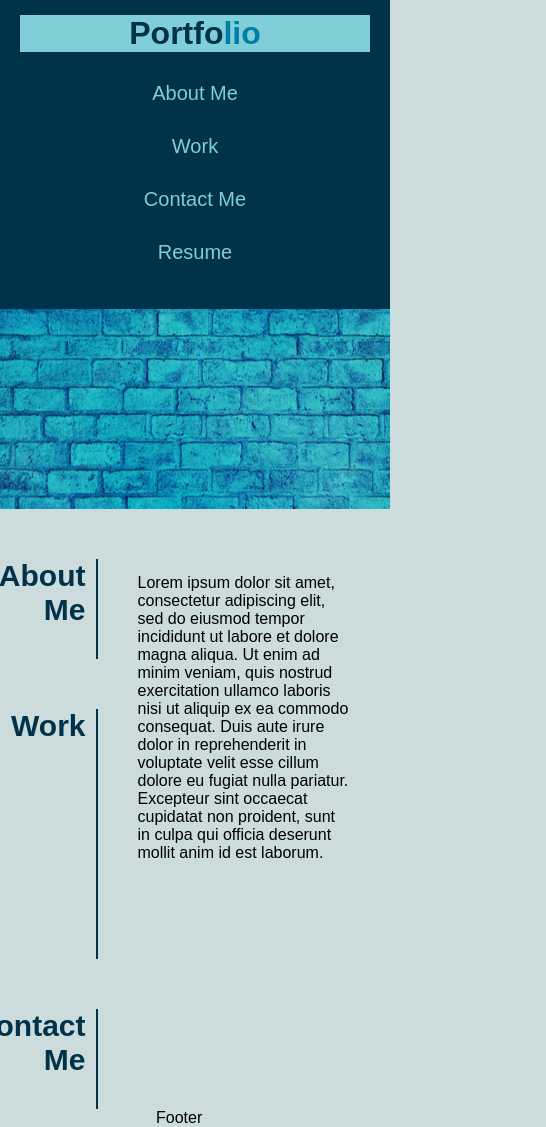
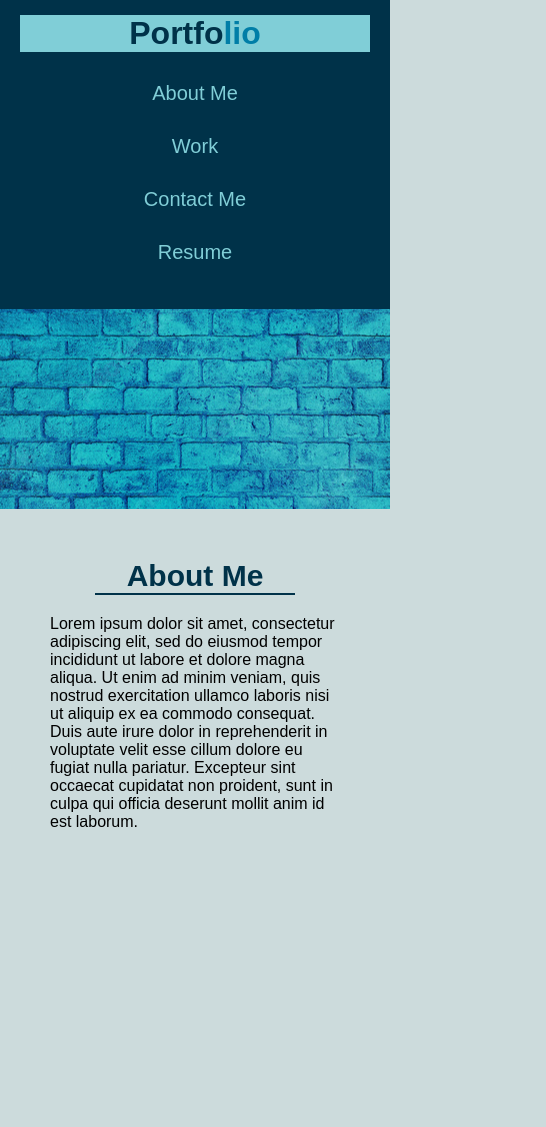
Before and after one commit to BradyLange1/My-Portfolio, a plain HTML site: page index.html in a window 390 px wide. Shown: the whole page, 546 px wide, since content can reach past the window. After the commit the page ends 881 px from the top, so only its background shows below. Drawn offline with Linux system fonts and the light colour scheme.

Commit message:
put aside section into main so mobile works better

```diff
--- a/assets/style.css
+++ b/assets/style.css
@@ -71,7 +71,7 @@ nav li a:hover {
 
 /* aside */
 
-aside {
+/* aside {
     width: 25%;
     display: inline-block;
 }
@@ -79,15 +79,6 @@ aside {
 aside section {
     display: flex;
     justify-content: end;
-}
-
-.aside-heading {
-    text-align: end;
-    padding-right: 10px;
-    color: var(--dark);
-    width: 200px;
-    border-right: 2px solid var(--dark);
-    font-size: 30px;
 }
 
 #first-section {
@@ -104,18 +95,33 @@ aside section {
 #third-section {
     margin-top: 50px;
     height: 100px;
-}
+} */
 
 /* main */
 
 main {
-    max-width: 75%;
-    float: right;
+    width: 100%;
+}
+
+.aside-heading {
+    text-align: end;
+    padding-right: 10px;
+    color: var(--dark);
+    width: 200px;
+    border-right: 2px solid var(--dark);
+    font-size: 30px;
+    height: 100%;
+}
+
+.main-sections {
+    display: flex;
+    flex-direction: row;
+    justify-content: space-between;
+    margin: 20px 0px;
 }
 
 .about-me {
-    margin-top: 25px;
-    padding: 25px;
+    padding: 0px 20px 0px 20px;
 }
 
 /* Footer */
@@ -125,12 +131,13 @@ footer {
     left: 40%;
 }
 
-@media screen and (max-width: 753px){
+@media screen and (max-width: 800px){
     header,
     nav,
     main,
     figure,
-    nav li {display: flex;
+    nav li,
+    .main-sections {display: flex;
         flex-direction: column;
         align-items: center;
         padding: 15px;
@@ -138,4 +145,11 @@ footer {
     header h1 {
         text-align: center;
     }
+    .aside-heading {
+        padding: 0;
+        margin-bottom: 20px;
+        text-align: center;
+        border-right: none;
+        border-bottom: 2px solid var(--dark);
+    }
 }
--- a/index.html
+++ b/index.html
@@ -24,28 +24,31 @@
     <figure class="hero"></figure>
     <!-- aside -->
     <aside>
-        <section>
-            <h2 class="aside-heading" id="first-section">About Me</h2>
-        </section>
-        <section>
+
+        <!-- <section>
             <h2 class="aside-heading" id="second-section">Work</h2>
         </section>
         <section>
             <h2 class="aside-heading" id="third-section">Contact Me</h2>
-        </section>
+        </section> -->
     </aside>
     <!-- main -->
     <main>
-        <section class="about-me">
-            <p>Lorem ipsum dolor sit amet, consectetur adipiscing elit, sed do eiusmod tempor incididunt ut labore et dolore magna aliqua. Ut enim ad minim veniam, quis nostrud exercitation ullamco laboris nisi ut aliquip ex ea commodo consequat. Duis aute irure dolor in reprehenderit in voluptate velit esse cillum dolore eu fugiat nulla pariatur. Excepteur sint occaecat cupidatat non proident, sunt in culpa qui officia deserunt mollit anim id est laborum.</p>
+        <section class="main-sections">
+            <aside>
+                <h2 class="aside-heading" id="first-section">About Me</h2>
+            </aside>
+            <section class="about-me">
+                <p>Lorem ipsum dolor sit amet, consectetur adipiscing elit, sed do eiusmod tempor incididunt ut labore et dolore magna aliqua. Ut enim ad minim veniam, quis nostrud exercitation ullamco laboris nisi ut aliquip ex ea commodo consequat. Duis aute irure dolor in reprehenderit in voluptate velit esse cillum dolore eu fugiat nulla pariatur. Excepteur sint occaecat cupidatat non proident, sunt in culpa qui officia deserunt mollit anim id est laborum.</p>
+            </section>
         </section>
         <section class="work">
 
         </section>
     </main>
     <!-- footer -->
-    <footer>
+    <!-- <footer>
         Footer
-    </footer>
+    </footer> -->
 </body>
 </html>
```
